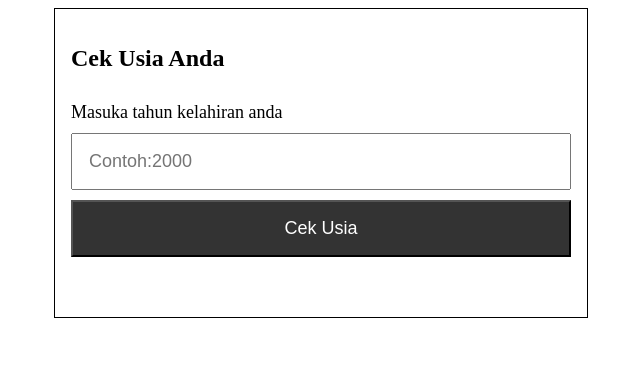
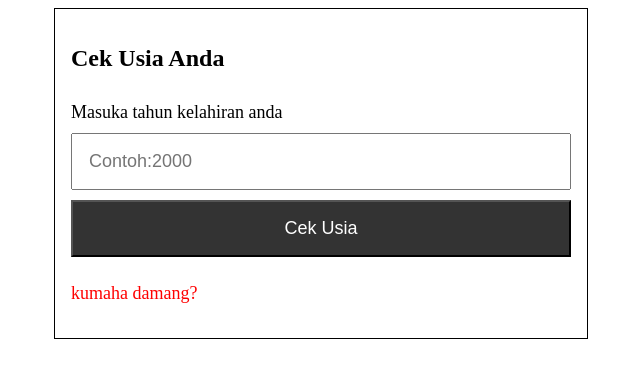
Before and after one commit to Gaxman/Plan-Resolusi, a plain HTML site: page index.html in a window 1280 px wide. Shown: the whole page, without its empty margins (319-959 px from the left). Drawn offline with Linux system fonts and the light colour scheme.

Commit message:
menambahkan text di syntax p index.html

```diff
--- a/index.html
+++ b/index.html
@@ -42,7 +42,7 @@
       <label>Masuka tahun kelahiran anda</label>
       <input type="number" placeholder="Contoh:2000" id="birthday" />
       <button id="check-button" onclick="checkResult()">Cek Usia</button>
-      <p class="result" id="resultView"></p>
+      <p class="result" id="resultView">kumaha damang?</p>
     </div>
 
     <script>
```
